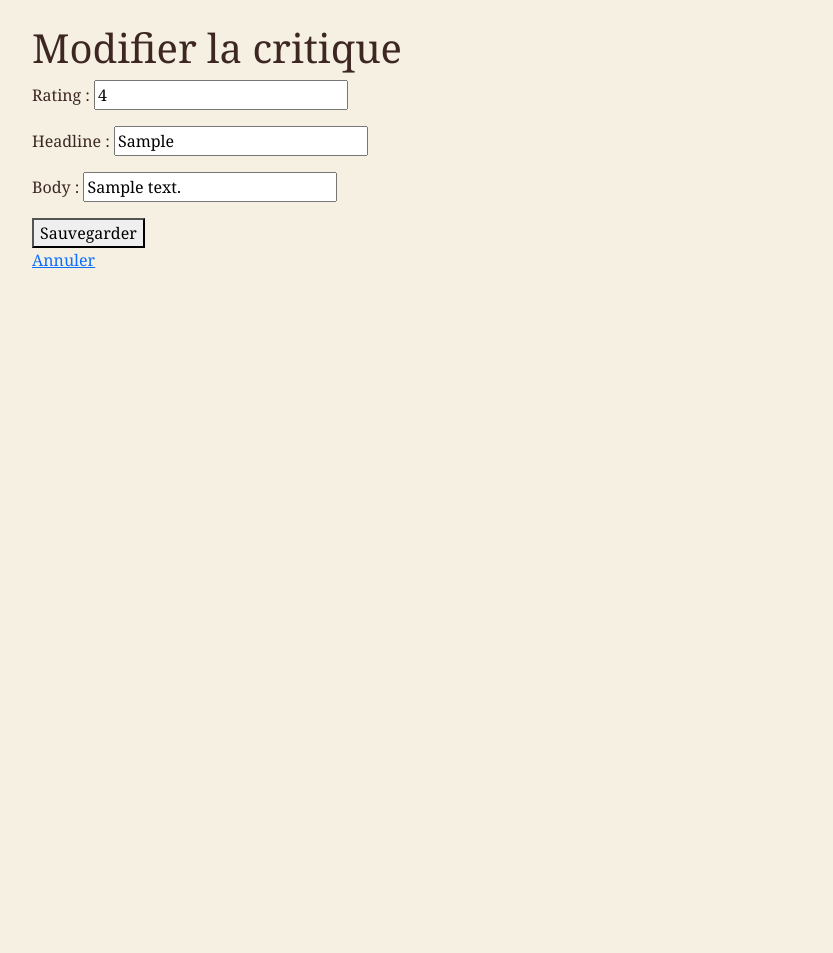
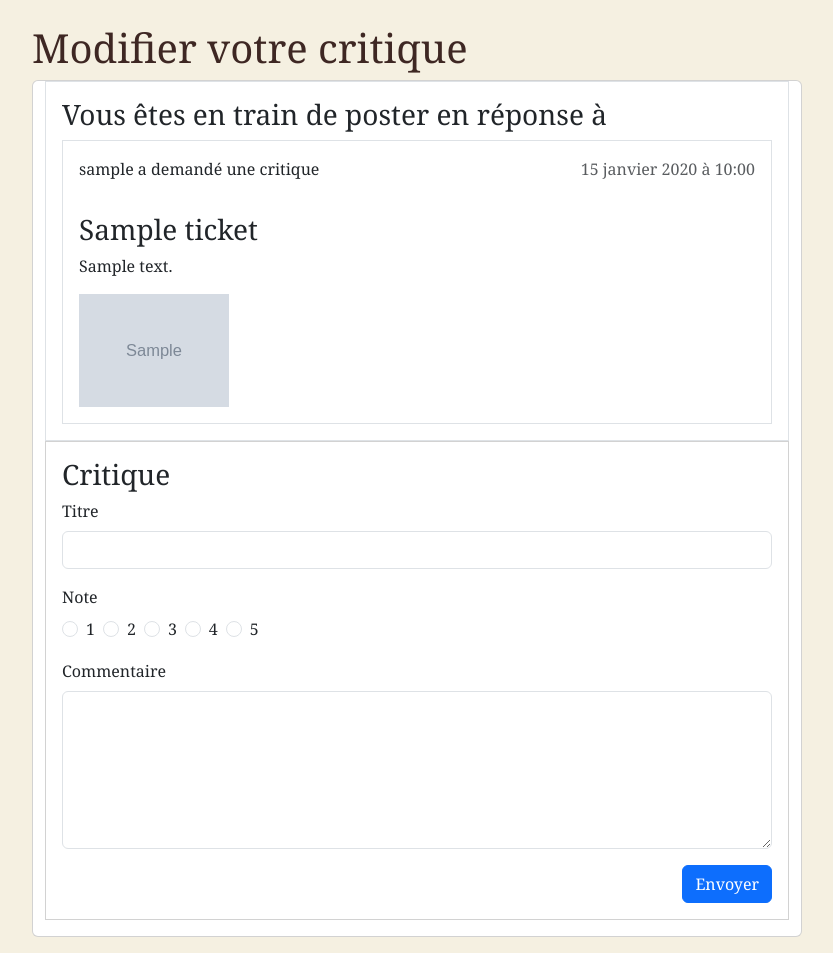
Before and after one commit to annelsopenclassrooms/Projet_09, a Django app: page /review-edit/1/ in a window 1280 px wide. Shown: the part 100-1053 px from the top of the page, without its empty margins (223-1056 px from the left). Before the commit the page ends 368 px from the top, so only its background shows below. Run offline with Django 5.2, Linux system fonts and the light colour scheme; a user stored in the database is signed in; tables that the repository leaves empty hold one stand-in row (values such as "Sample post"); grey boxes marked "Sample" are stand-in pictures.

Commit message:
modifier review modifier ticket

```diff
--- a/litreview/reviews/templates/reviews/review-edit.html
+++ b/litreview/reviews/templates/reviews/review-edit.html
@@ -1,10 +1,24 @@
 {% extends 'base.html' %}
 {% block content %}
-<h1>Modifier la critique</h1>
-<form method="post">
-    {% csrf_token %}
-    {{ form.as_p }}
-    <button type="submit">Sauvegarder</button>
-</form>
-<a href="{% url 'flux' %}">Annuler</a>
+<h1>Modifier votre critique</h1>
+
+<div class="card mb-3">
+    <div class="container">
+        {% include '_review_asked.html' %}
+        <div class="card mb-3 rounded-0"">
+            <div class="card-body">
+                <h3>Critique</h3>
+                <form method="post" enctype="multipart/form-data">
+                    {% csrf_token %}
+                    {% include '_review_form.html' %}
+                    <div class="d-flex justify-content-end">
+                        <button type="submit" class="btn btn-primary">Envoyer</button>
+                    </div>
+                </form>
+            </div>
+        </div>
+    </div>
+</div>
+
+
 {% endblock content %}
--- a/litreview/reviews/views.py
+++ b/litreview/reviews/views.py
@@ -53,7 +53,7 @@ def ticket_edit(request, ticket_id):
     else:
         form = TicketForm(instance=ticket)
 
-    return render(request, 'reviews/ticket-edit.html', {'form': form, 'ticket': ticket})
+    return render(request, 'reviews/ticket-edit.html', {'ticket_form': form, 'ticket': ticket})
 
 
 
--- a/litreview/static/css/style.css
+++ b/litreview/static/css/style.css
@@ -72,3 +72,7 @@ body {
     margin: 0 auto; /* Centrer le conteneur */
     padding: 0 15px; /* Ajouter un peu de padding sur les côtés */
 }
+
+.custom-width {
+    width: 80%;
+}
--- /dev/null
+++ b/litreview/templates/_review_asked.html
@@ -0,0 +1,17 @@
+<!-- Premier cadre : "Vous êtes en train de poster en réponse à" -->
+<div class="border p-3"> <!-- Cadre avec bordure et padding -->
+    <h3>Vous êtes en train de poster en réponse à</h3>
+    <div class="border p-3"> <!-- Encadré interne pour le ticket -->
+        {% with ticket=ticket|default:review.ticket %} <!-- Utilisation de `with` pour définir `ticket` -->
+            <div class="d-flex justify-content-between align-items-center mb-3">
+                <p>{{ ticket.user }} a demandé une critique</p>
+                <p class="text-muted">{{ ticket.time_created|date:"d F Y à H:i" }}</p>
+            </div>
+            <h3>{{ ticket.title }}</h3>
+            <p>{{ ticket.description }}</p>
+            {% if ticket.image %}
+                <img src="{{ ticket.image.url }}" alt="{{ ticket.title }}" style="max-width: 150px;">
+            {% endif %}
+        {% endwith %}
+    </div>
+</div>
--- a/litreview/templates/_review_form.html
+++ b/litreview/templates/_review_form.html
@@ -8,7 +8,8 @@
     <div class="d-flex gap-2">
         {% for i in "12345" %}
             <div class="form-check">
-                <input class="form-check-input" type="radio" name="rating" id="rating_{{ i }}" value="{{ i }}" {% if review_form.rating.value == i %}checked{% endif %}>
+                <input class="form-check-input" type="radio" name="rating" id="rating_{{ i }}" value="{{ i }}"
+                {% if review_form.rating.value|stringformat:"s" == i %}checked{% endif %}>
                 <label class="form-check-label" for="rating_{{ i }}">{{ i }}</label>
             </div>
         {% endfor %}
--- a/litreview/templates/_ticket_form.html
+++ b/litreview/templates/_ticket_form.html
@@ -8,6 +8,12 @@
     <textarea name="description" id="{{ ticket_form.description.id_for_label }}" class="form-control w-100" rows="6">{{ ticket_form.description.value|default:'' }}</textarea>
 </div>
 
+{% if ticket_form.instance.image %}
+    <div class="mb-3">
+        <img src="{{ ticket_form.instance.image.url }}" alt="Image du ticket" style="max-width: 150px;">
+    </div>
+{% endif %}
+
 <div class="mb-3">
     <label for="{{ ticket_form.image.id_for_label }}" class="form-label d-block">Image</label>
     {{ ticket_form.image }}
```
Also changed, not shown: litreview/reviews/templates/reviews/review-post.html (+5 -24 lines), litreview/reviews/templates/reviews/ticket-edit.html (+21 -7 lines).
